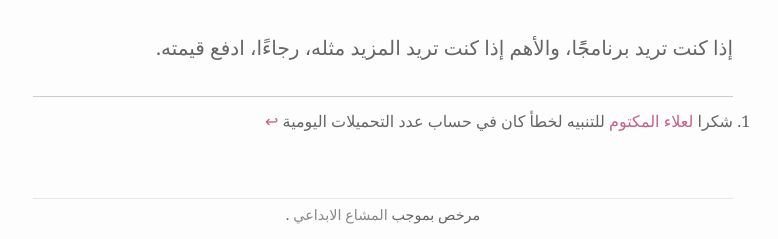
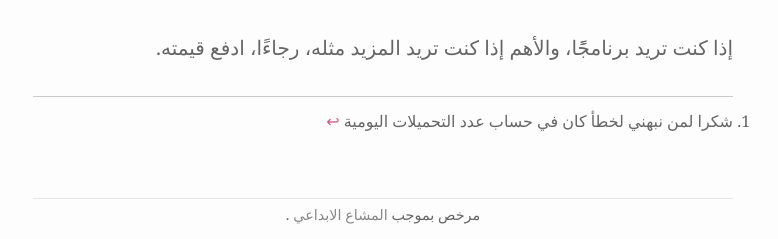
Before and after one commit to githubber/ahmads.github.com, a Jekyll site: the page built from _posts/2013-07-24-software-doesnt-grow-on-trees.md, in a window 1280 px wide. Shown: the part 1571-1810 px from the top of the page, without its empty margins (257-1035 px from the left). Built offline with Jekyll 4.4.1, drawn with Linux system fonts in a browser that asks for light colours; some web fonts are replaced.

Commit message:
calc updated

```diff
--- a/_posts/2013-07-24-software-doesnt-grow-on-trees.md
+++ b/_posts/2013-07-24-software-doesnt-grow-on-trees.md
@@ -23,7 +23,7 @@ layout: post
 
 إذا كنت تريد برنامجًًا، والأهم إذا كنت تريد المزيد مثله، رجاءًا، ادفع قيمته.
 
-[^calc-update]: شكرا [لعلاء المكتوم](http://twitter.com/mctoom) للتنبيه لخطأ كان في حساب عدد التحميلات اليومية
+[^calc-update]: شكرا لمن نبهني لخطأ كان في حساب عدد التحميلات اليومية
 
 [dev-cont]: http://www.quora.com/How-much-does-it-cost-to-build-an-iPhone-app
 [reader]: http://reader.google.com
```
